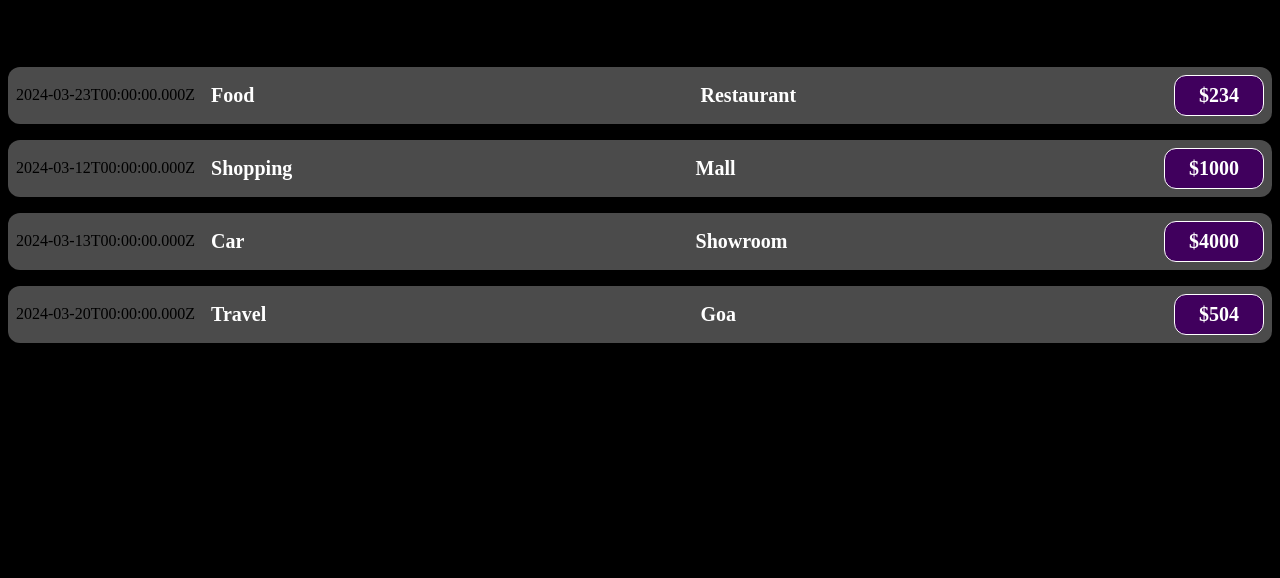
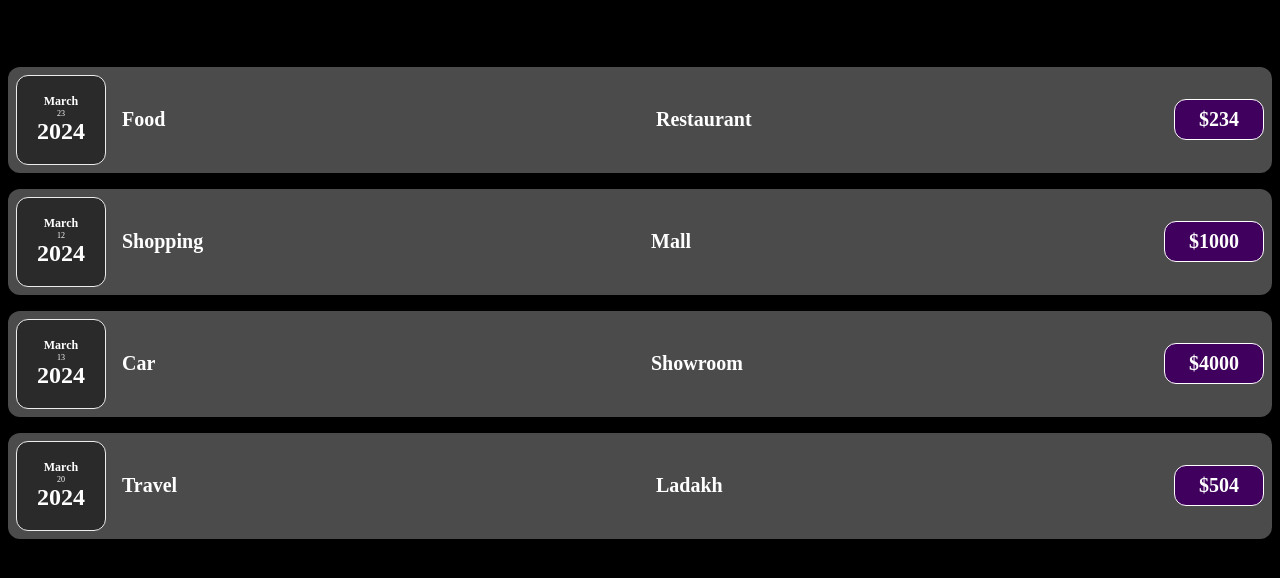
Before and after one commit to tushar801/React-Expense-Tracker-App-Sharpener, a React (Vite) app in the folder vite-project/: page / in a window 1280 px wide. Shown: the top 578 px of the page. Built offline with nearby package versions, Linux system fonts and the light colour scheme.

Commit message:
Created a component called ExpenseDetails and also a ExpenseDate which has the title and the amount of Expenses and the date.

```diff
--- a/vite-project/src/App.jsx
+++ b/vite-project/src/App.jsx
@@ -9,6 +9,7 @@
      amount: 234,
      date: new Date(2024, 2, 23),
      LocationOfExpenditure: 'Restaurant',
+
     },
 
     {id: 'e2',
@@ -16,6 +17,7 @@
     amount: 1000,
     date: new Date(2024, 2, 12),
     LocationOfExpenditure: 'Mall',
+
    },
 
    {id: 'e3',
@@ -23,13 +25,15 @@
    amount: 4000,
    date: new Date(2024, 2, 13),
    LocationOfExpenditure: 'Showroom',
+
   },
 
   {id: 'e4',
   title: 'Travel',
   amount: 504,
   date: new Date(2024, 2, 20),
-  LocationOfExpenditure: 'Goa'
+  LocationOfExpenditure: 'Ladakh',
+
  }
   ];
 
@@ -43,6 +47,7 @@
           amount={expense.amount}
           date={expense.date}
           LocationOfExpenditure={expense.LocationOfExpenditure}
+
         />
       ))}
 
--- /dev/null
+++ b/vite-project/src/Components/ExpenseDate.css
@@ -0,0 +1,26 @@
+.expense-date{
+    display: flex;
+    flex-direction: column;
+    width: 5.5rem;
+    height: 5.5rem;
+    border: 1px solid #ececec;
+    background-color: #2a2a2a;
+    color: white;
+    border-radius: 12px;
+    align-items: center;
+    justify-content: center;
+}
+
+.expense-date__month{
+    font-size: 0.75rem;
+    font-weight: bold;
+}
+
+.expense-date__year{
+    font-size: 0.5rem;
+}
+
+.expense-date__day{
+    font-size: 1.5rem;
+    font-weight: bold;
+}
--- /dev/null
+++ b/vite-project/src/Components/ExpenseDate.jsx
@@ -0,0 +1,21 @@
+import './ExpenseDate.css';
+
+function ExpenseDate(props){
+
+    const month = props.date.toLocaleString( 'en-us', {month: 'long'});
+    const day = props.date.toLocaleString( 'en-us', {day : '2-digit'});
+    const year = props.date.getFullYear();
+
+
+    return(
+        <div className='expense-date'>
+
+        <div className='expense-date__month'>{month}</div>
+        <div className='expense-date__year'>{day}</div>
+        <div className='expense-date__day'>{year}</div>
+
+      </div>
+    );
+}
+
+export default ExpenseDate;
--- /dev/null
+++ b/vite-project/src/Components/ExpenseDetails.jsx
@@ -0,0 +1,15 @@
+
+
+function ExpenseDetails(props){
+    return(
+        <div className='expense-item__description'>
+        <h2>{props.title}</h2>
+        <h2>{props.LocationOfExpenditure}</h2>
+
+        <div className='expense-item__price'>${props.amount}</div>
+      </div>
+
+    );
+}
+
+export default ExpenseDetails;
--- a/vite-project/src/Components/ExpenseItem.jsx
+++ b/vite-project/src/Components/ExpenseItem.jsx
@@ -1,18 +1,16 @@
 import React from 'react'
 import './ExpenseItem.css'
+import ExpenseDate from './ExpenseDate';
+import ExpenseDetails from './ExpenseDetails';
 
 function ExpenseItem(props){
 
-
-  return (
+ return (
 
     <div className='expense-item'>
-      <div>{props.date.toISOString()}</div>
-      <div className='expense-item__description'>
-        <h2>{props.title}</h2>
-        <h2>{props.LocationOfExpenditure}</h2>
-        <div className='expense-item__price'>${props.amount}</div>
-      </div>
+      <ExpenseDate date={props.date}/>
+      <ExpenseDetails title={props.title} LocationOfExpenditure={props.LocationOfExpenditure} amount={props.amount} />
+
     </div>
   )
 }
```
